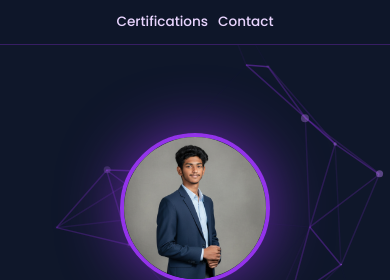
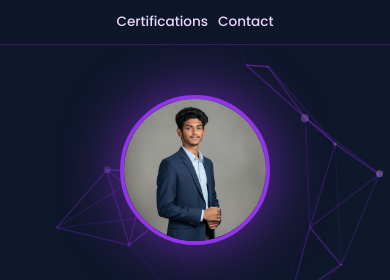
Before and after one commit to Viswaganth/Viswaganth-portfolio, a plain HTML site: page index.html in a window 390 px wide. Shown: the part 105-385 px from the top of the page. Drawn offline with nearby package versions, Linux system fonts and the light colour scheme.

Commit message:
Make header static on mobile to prevent overlapping profile picture

```diff
--- a/styles.css
+++ b/styles.css
@@ -379,12 +379,17 @@ h2 {
 
 /* Mobile */
 @media (max-width: 768px) {
+    header {
+        position: static;
+    }
+
     .section {
         padding: 60px 20px;
     }
 
     #hero {
-        padding-top: 160px; /* Accounts for taller wrapped header */
+        padding-top: 50px; /* Reduced because header is no longer fixed */
+        min-height: auto; /* Allow natural flow */
     }
 
     .navbar {
```
